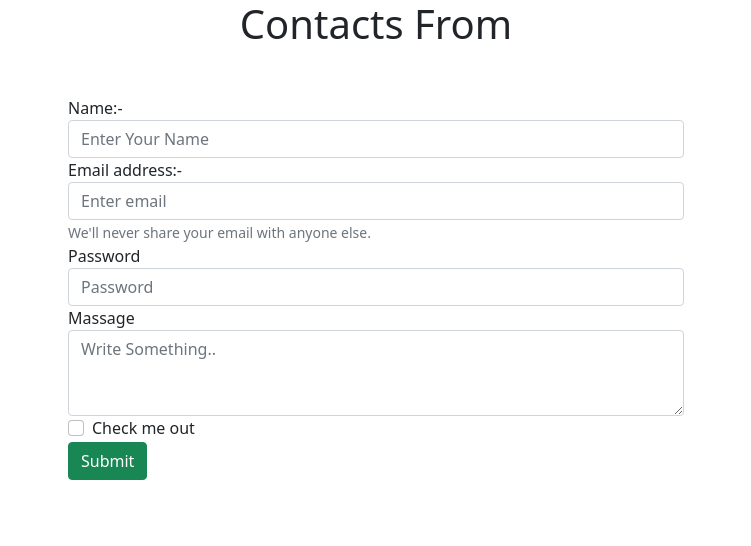
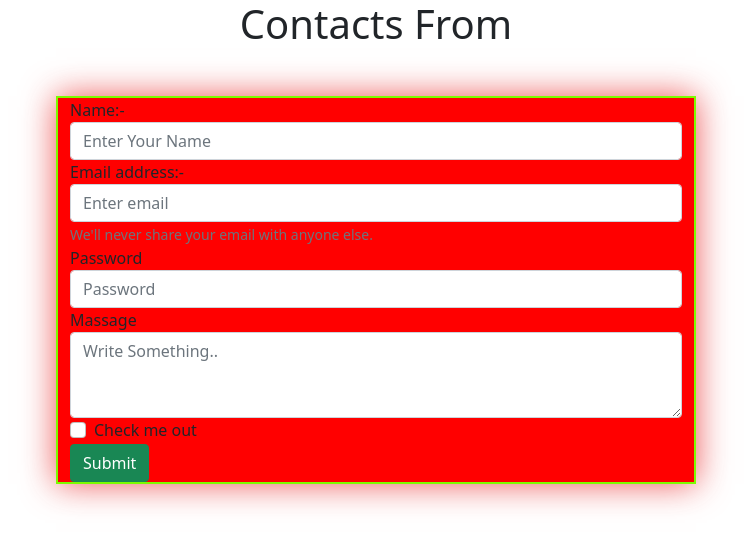
Before and after one commit to Vikassharma9090/loginfrom, a React (Create React App) app: page / in a window 1280 px wide. Shown: the top 546 px of the page, without its empty margins (264-1015 px from the left). Built offline with nearby package versions, Linux system fonts and the light colour scheme.

Commit message:
6th commit

```diff
--- a/src/App.css
+++ b/src/App.css
@@ -36,3 +36,9 @@
     transform: rotate(360deg);
   }
 }
+.container{
+   background-color: #f00;
+    box-shadow: 0 0 32px 0 rgb(230 30 30 / 75%);
+    transition: all ease 0.8s;
+    border: 2px solid lawngreen;
+}
```
